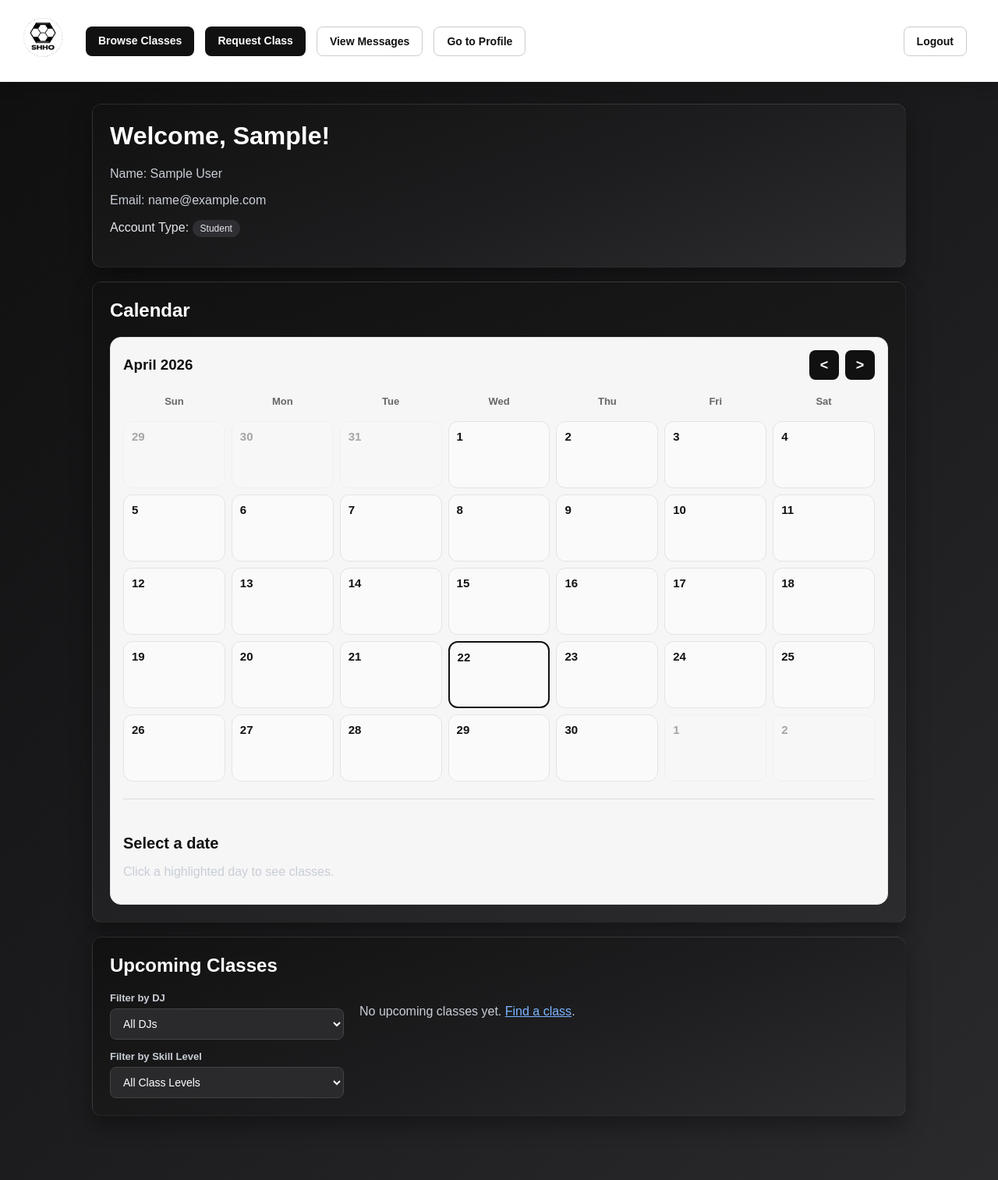
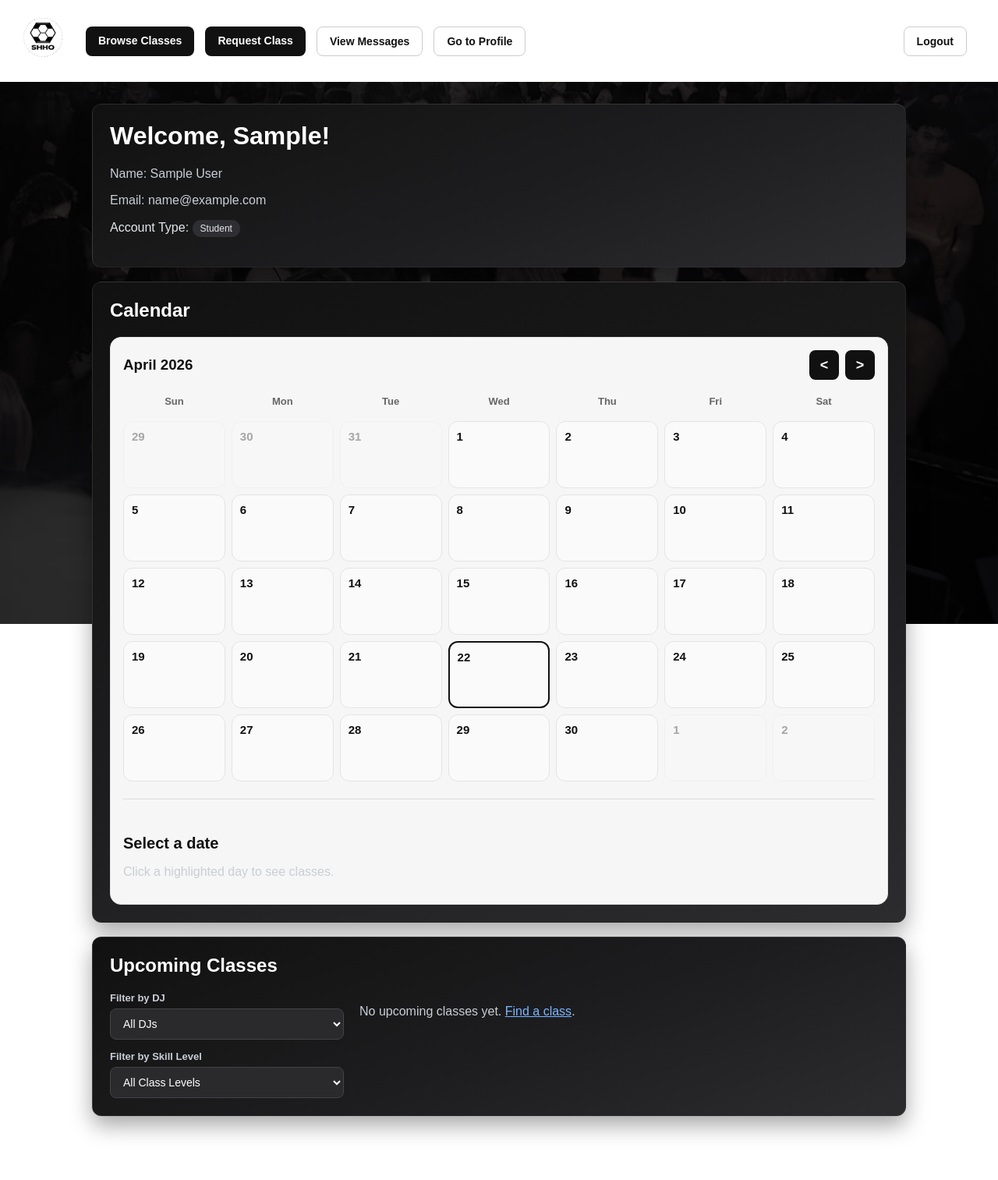
Before and after one commit to ayaanrsiddiqui/LessonSchedulerApp, a Django app: page / in a window 1280 px wide. Shown: the whole page at 78% size. Run offline with Django 5.2, Linux system fonts and the light colour scheme; the visitor is signed in with stand-in values (Sample User, id 1); data comes from the database, SQL or seed files in the repository; data that the repository does not hold is empty.

Commit message:
Changed Background on user_homepage

```diff
--- a/lessonscheduler/templates/user_homepage.html
+++ b/lessonscheduler/templates/user_homepage.html
@@ -17,9 +17,28 @@
 body {
     margin: 0;
     font-family: Arial, sans-serif;
-    background: linear-gradient(135deg, #0f0f10, #1b1b1d, #2a2a2d);
     color: #e5e7eb;
 }
+
+.bg-image{
+    position: fixed;
+    top: 0;
+    left: 0;
+    width: 100%;
+    height: 100%;
+    object-fit: cover;
+    object-position: center 75%;
+    z-index: -2;
+}
+
+body::before{
+    content: "";
+    position: fixed;
+    inset: 0;
+    background: rgba(0,0,0,0.75);
+    z-index: -1;
+}
+
 .top-bar {
     width: 100%;
     background: #ffffff;
@@ -391,6 +410,9 @@ body {
 </style>
 </head>
 <body>
+
+<img src="{% static 'images/djbackground3.png' %}" class="bg-image">
+
 <div class="top-bar">
     <div class="nav-left">
         <a href="{% url 'index' %}" class="brand-link"><img src="{% static 'images/shhoLogo.png' %}" style="height:70px;width:70px;object-fit:contain;border-radius:8px;"></a>
```
